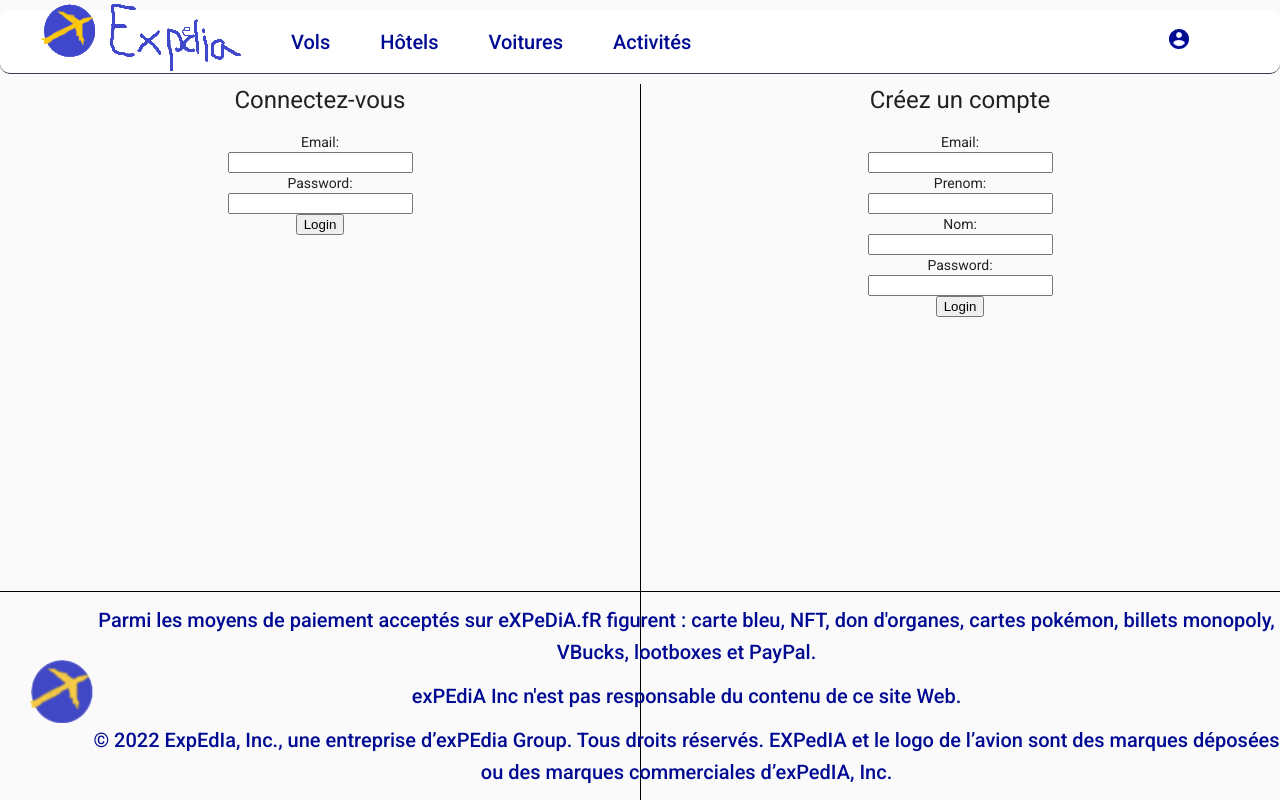
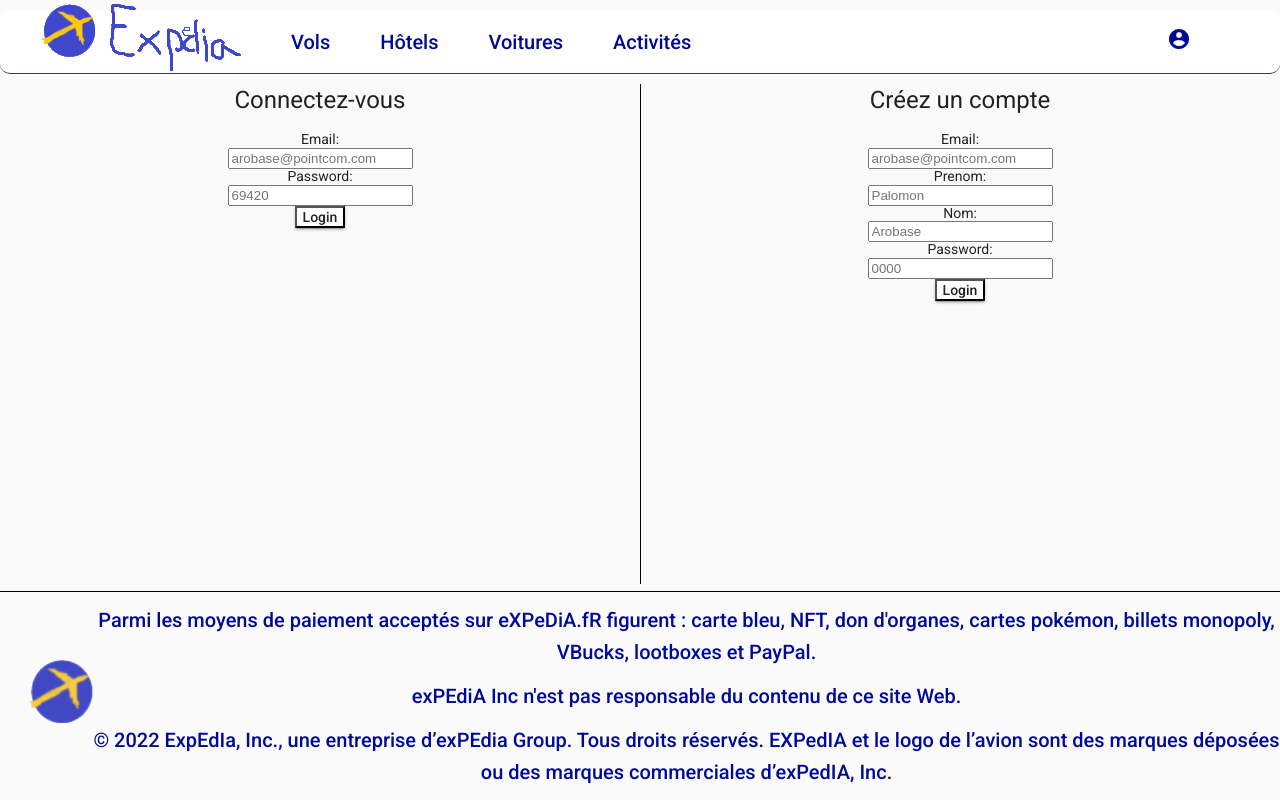
Before and after one commit to Projet-cnam-2022-Expedia/FrontExpe, an Angular app in the folder Expedia/: page /login in a window 1280 px wide. Built offline with nearby package versions, Linux system fonts and the light colour scheme.

Commit message:
Update login page to material

```diff
--- a/Expedia/src/app/login/login.component.css
+++ b/Expedia/src/app/login/login.component.css
@@ -1,5 +1,4 @@
 .split {
-  height: 100%;
   width: 50%;
   position: fixed;
   z-index: 1;
@@ -16,7 +15,10 @@
 }
 
 .centered {
-  height: 100%;
-  height: max-content;
+  height: 500px;
   text-align: center;
 }
+
+.example-container .mat-form-field + .mat-form-field {
+  margin-left: 8px;
+}
--- a/Expedia/src/app/login/login.component.html
+++ b/Expedia/src/app/login/login.component.html
@@ -3,18 +3,18 @@
     <div class="alert alert-danger" role="alert">{{message}}</div>
     <h1>Connectez-vous</h1>
     <form #LoginForm="ngForm" method="get" class="form-example" (ngSubmit)="login(LoginForm)">
-      <div class="form-example">
-        <label for="emailLogin">Email: </label><br>
-        <input type="email" name="email" id="emailLogin" ngModel required>
+      <div class="mat-form-field">
+        <label for="emailLogin" class="mat-label">Email: </label><br>
+        <input class="matInput" placeholder="arobase@pointcom.com" type="email" name="email" id="emailLogin" ngModel required>
+      </div>
+
+      <div class="mat-form-field">
+        <label for="passwordLogin" class="mat-label">Password: </label><br>
+        <input class="matInput" type="password" placeholder="69420" name="password" id="passwordLogin" ngModel required>
       </div>
 
       <div class="form-example">
-        <label for="passwordLogin">Password: </label><br>
-        <input type="password" name="password" id="passwordLogin" ngModel required>
-      </div>
-
-      <div class="form-example">
-        <input type="submit" value="Login">
+        <input class="mat-raised-button" type="submit" value="Login">
       </div>
     </form>
   </div>
@@ -25,28 +25,28 @@
     <h1>Créez un compte</h1>
     <div class="alert alert-danger" role="alert">{{message2}}</div>
     <form #signupForm="ngForm" method="get" class="form-example" (ngSubmit)="signUp(signupForm)">
-      <div class="form-example">
-        <label for="emailCreateAccount">Email: </label><br>
-        <input type="email" name="email" id="emailCreateAccount" ngModel required>
+      <div class="mat-form-field">
+        <label for="emailCreateAccount" class="mat-label">Email: </label><br>
+        <input class="matInput" type="email" placeholder="arobase@pointcom.com" name="email" id="emailCreateAccount" ngModel required>
+      </div>
+
+      <div class="mat-form-field">
+        <label for="prenom" class="mat-label">Prenom: </label><br>
+        <input class="matInput" type="text" placeholder="Palomon" name="prenom" id="prenom" ngModel required>
+      </div>
+
+      <div class="mat-form-field">
+        <label for="nom">Nom: </label><br>
+        <input class="matInput" type="text" placeholder="Arobase" name="nom" id="nom" ngModel required>
+      </div>
+
+      <div class="mat-form-field">
+        <label for="passwordCreateAccount">Password: </label><br>
+        <input class="matInput" type="password" placeholder="0000" name="password" id="passwordCreateAccount" ngModel required>
       </div>
 
       <div class="form-example">
-        <label for="prenom">Prenom: </label><br>
-        <input type="text" name="prenom" id="prenom" ngModel required>
-      </div>
-
-      <div class="form-example">
-        <label for="nom">Nom: </label><br>
-        <input type="text" name="nom" id="nom" ngModel required>
-      </div>
-
-      <div class="form-example">
-        <label for="passwordCreateAccount">Password: </label><br>
-        <input type="password" name="password" id="passwordCreateAccount" ngModel required>
-      </div>
-
-      <div class="form-example">
-        <input type="submit" value="Login">
+        <input class="mat-raised-button" type="submit" value="Login">
       </div>
     </form>
   </div>
```
